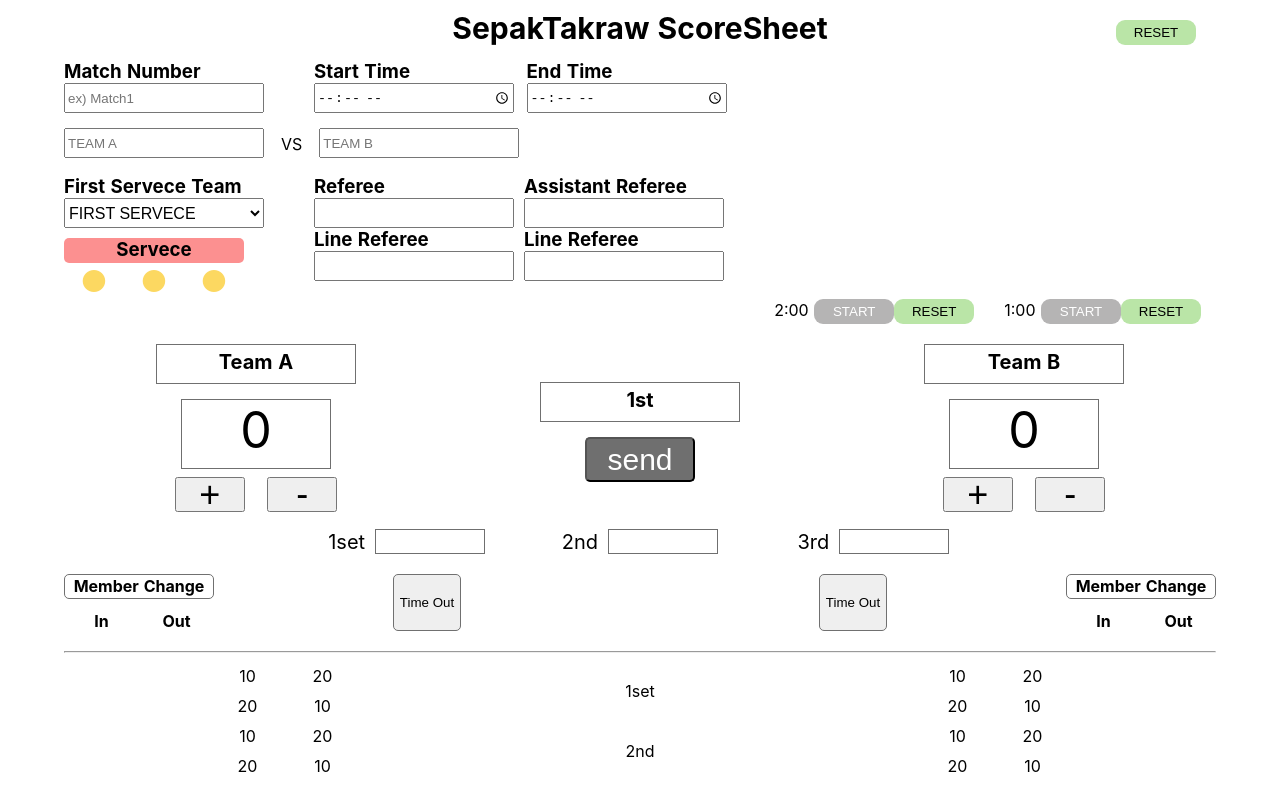
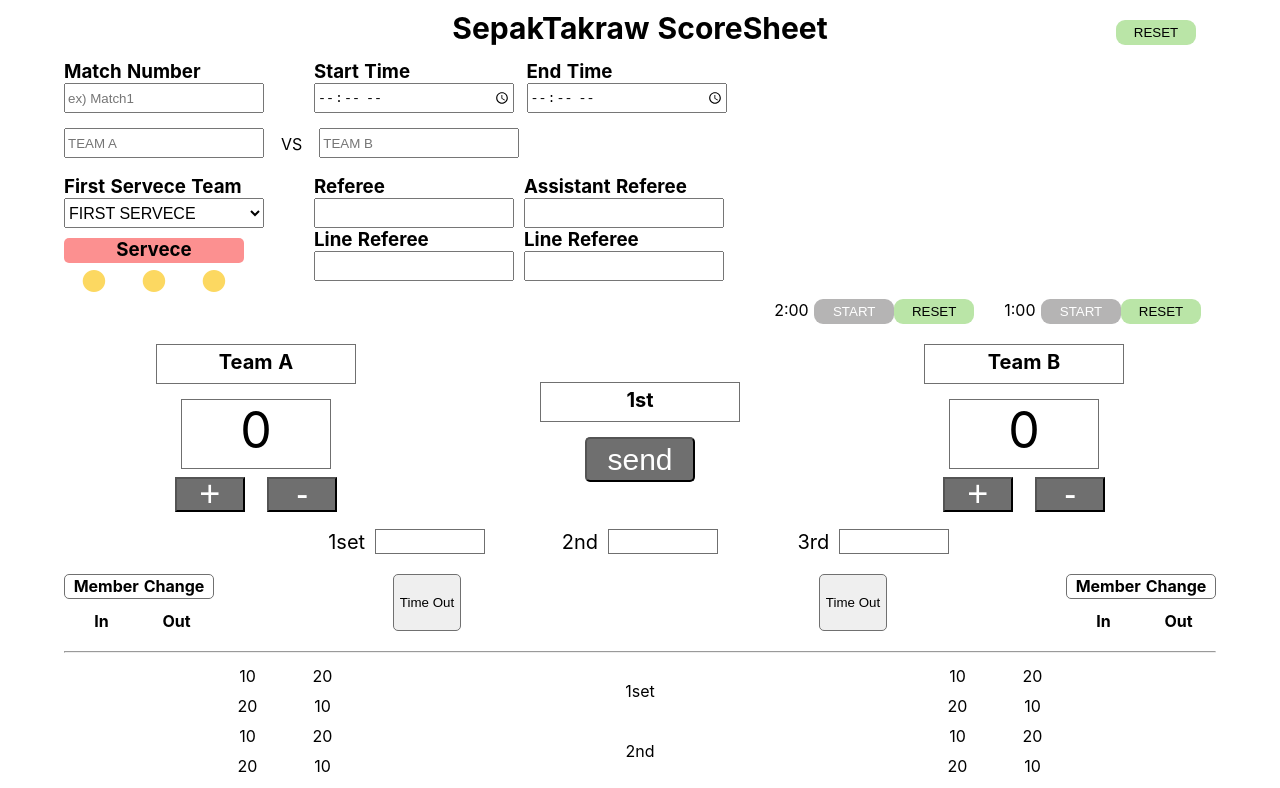
Before and after one commit to Hirokazu0526/sepak-scoresheet, a Nuxt app: page / in a window 1280 px wide. Shown: the top 788 px of the page. Built offline with nearby package versions, Linux system fonts and the light colour scheme.

Commit message:
button style修正

```diff
--- a/components/Score.vue
+++ b/components/Score.vue
@@ -8,8 +8,8 @@
           </h3>
           <p class="point">{{ countA }}</p>
           <div class="counter">
-            <button class="plus" @click="countUpA">+</button>
-            <button class="minus" @click="countDownA">-</button>
+            <button class="button" @click="countUpA">+</button>
+            <button class="button" @click="countDownA">-</button>
           </div>
         </div>
         <div class="set-count block fx">
@@ -22,8 +22,8 @@
           </h3>
           <p class="point">{{ countB }}</p>
           <div class="counter">
-            <button class="plus" @click="countUpB">+</button>
-            <button class="minus" @click="countDownB">-</button>
+            <button class="button" @click="countUpB">+</button>
+            <button class="button" @click="countDownB">-</button>
           </div>
         </div>
       </div>
@@ -128,6 +128,7 @@ h3 {
   font-size: 30px;
   background: #6f6f6f;
   line-height: 25px;
+  padding: 0;
 }
 .point {
   width: 150px;
@@ -142,18 +143,6 @@ h3 {
   display: flex;
   justify-content: space-around;
   align-items: center;
-}
-.plus {
-  width: 70px;
-  height: 35px;
-  font-size: 36px;
-  line-height: 30px;
-}
-.minus {
-  width: 70px;
-  height: 35px;
-  font-size: 36px;
-  line-height: 0px;
 }
 .score-set-count {
   display: flex;
@@ -179,4 +168,15 @@ h3 {
   width: 200px;
   height: 25px;
 }
+.button {
+  -webkit-appearance: none;
+  border-radius: 0;
+  width: 70px;
+  height: 35px;
+  line-height: 1rem;
+  font-size: 36px;
+  padding: 0;
+  background: #6f6f6f;
+  color: #fff;
+}
 </style>
```
